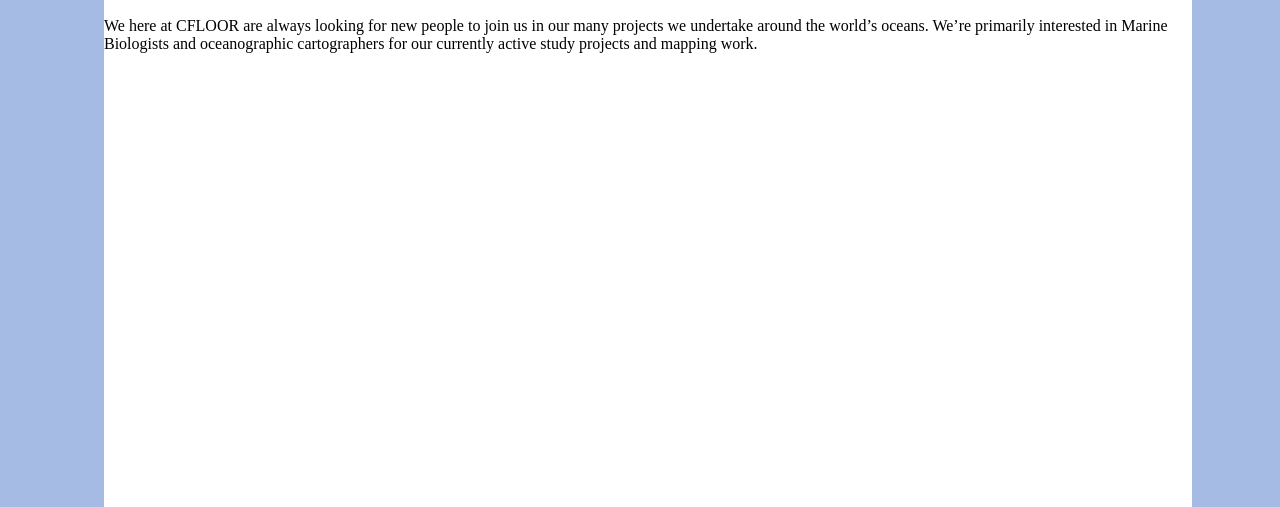
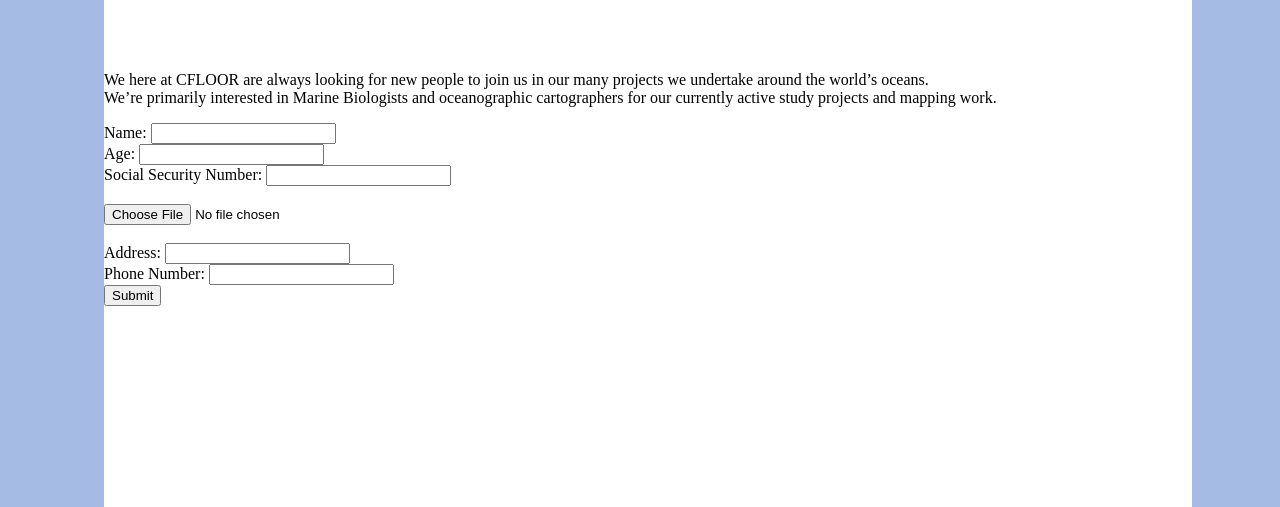
Before and after one commit to Ejtay080/project-dede, a plain HTML site: page application.html in a window 1280 px wide. Shown: the part 301-808 px from the top of the page. Drawn offline with Linux system fonts and the light colour scheme.

Commit message:
Headshot @ Application update
Added my headshot and made the basic application form.

```diff
--- a/application.html
+++ b/application.html
@@ -20,11 +20,22 @@
             </div>
             <div class="applicationtxt">
                 <img src="images/" class="">
-                <p>We here at CFLOOR are always looking for new people to join us in our many projects we undertake around the world’s oceans. We’re primarily interested in Marine Biologists and oceanographic cartographers for our currently active study projects and mapping work.</p>
+                <p><br><br><br>We here at CFLOOR are always looking for new people to join us in our many projects we undertake around the world’s oceans. <br> We’re primarily interested in Marine Biologists and oceanographic cartographers for our currently active study projects and mapping work.</p>
             </div>
             <div class="application">
                 <form>
-
+                    <label for="name">Name:</label>
+                    <input type="text" id="name" name="name" required><br>
+                    <label for="age">Age:</label>
+                    <input type="text" id="age" name="age" required><br>
+                    <label for="ssn">Social Security Number:</label>
+                    <input type="text" id="ssn" name="ssn" required><br><br>
+                    <input type="file" id="myFile" name="filename" required><br><br>
+                    <label for="address">Address:</label>
+                    <input type="text" id="address" name="address" required><br>
+                    <label for="PN">Phone Number:</label>
+                    <input type="text" id="PN" name="PN" required><br>
+                    <input type="submit">
                 </form>
             </div>
             <footer></footer>
```
Also changed, not shown: images/IMG_1858.JPG (added).
